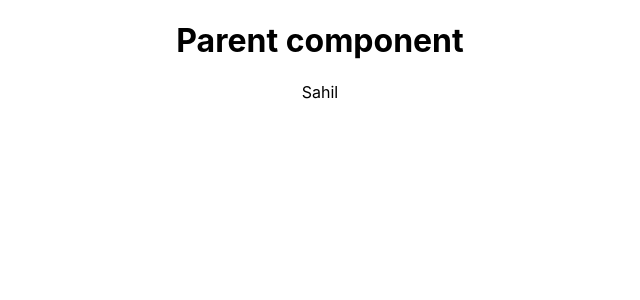
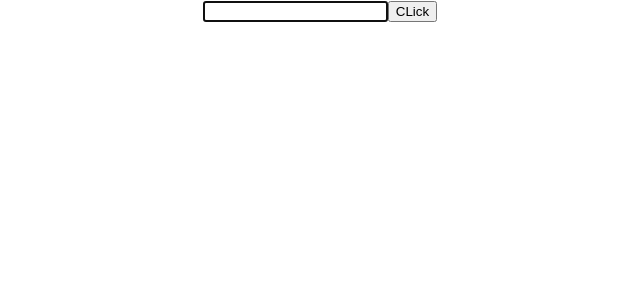
Before and after one commit to Sahil1109/Demo1, a React (Create React App) app: page / in a window 1280 px wide. Shown: the top 300 px of the page, without its empty margins (320-960 px from the left). Built offline with nearby package versions, Linux system fonts and the light colour scheme.

Commit message:
Commit after Refs

```diff
--- a/src/App.js
+++ b/src/App.js
@@ -1,33 +1,27 @@
 import React from 'react';
 import './App.css';
-// import Greet  from './components/Greet';
-// import Welcome from './components/Welcome';
-// import Message from './components/Message';
-// import Counter from './components/Counter';
-// import FunctionalClick from "./components/FunctionalClick";
-// import ClassClick from './components/ClassClick';
-// import EventBind from './components/EventBind';
-// import ParentComponent from './components/ParentComponent';
-// import UserGreeting from './components/UserGreeting'
-// import NameList from './components/NameList'
-// import Stylesheet from './components/Stylesheet'
-// import FormsComponent from './components/FormsComponent'
-import LifecycleA from './components/LifecycleA';
-import FragmentDemo from './components/FragmentDemo';
-import Table from './components/Table';
-import PureComp from './components/PureComp';
-import RegularComp from './components/RegularComp';
-import ParentComp from './components/ParentComp';
+
+import RefsDemo from './components/RefsDemo';
 
 function App() {
   return (
     <div className="App">
-      <ParentComp></ParentComp>
+      <RefsDemo/>
     </div>
   );
 }
 
 export default App;
+
+
+
+
+
+
+
+
+
+
 
 
 
@@ -63,4 +57,23 @@
   <Welcome name="Rohit" idolize="Smith"/>
       <Welcome name="Babar" idolize="no one"/>
       <Message/>
-  <Counter/>  <Table/>*/}
+  <Counter/>  <Table/> <ParentComp></ParentComp>*/}
+
+  // import Greet  from './components/Greet';
+// import Welcome from './components/Welcome';
+// import Message from './components/Message';
+// import Counter from './components/Counter';
+// import FunctionalClick from "./components/FunctionalClick";
+// import ClassClick from './components/ClassClick';
+// import EventBind from './components/EventBind';
+// import ParentComponent from './components/ParentComponent';
+// import UserGreeting from './components/UserGreeting'
+// import NameList from './components/NameList'
+// import Stylesheet from './components/Stylesheet'
+// import FormsComponent from './components/FormsComponent'
+// import LifecycleA from './components/LifecycleA';
+// import FragmentDemo from './components/FragmentDemo';
+// import Table from './components/Table';
+// import PureComp from './components/PureComp';
+// import RegularComp from './components/RegularComp';
+// import ParentComp from './components/ParentComp';
--- /dev/null
+++ b/src/components/RefsDemo.js
@@ -0,0 +1,26 @@
+import React, { Component } from 'react'
+class RefsDemo extends Component {
+    constructor(props) {
+        super(props)
+        this.inputRef = React.createRef()
+    }
+
+    componentDidMount(){
+        this.inputRef.current.focus()
+    }
+
+    clickHandler=()=>{
+        alert(this.inputRef.current.value)
+    }
+
+    render() {
+        return (
+            <div>
+                <input type="text" ref={this.inputRef} />
+                <button onClick={this.clickHandler}>CLick</button>
+            </div>
+        )
+    }
+}
+
+export default RefsDemo
```
